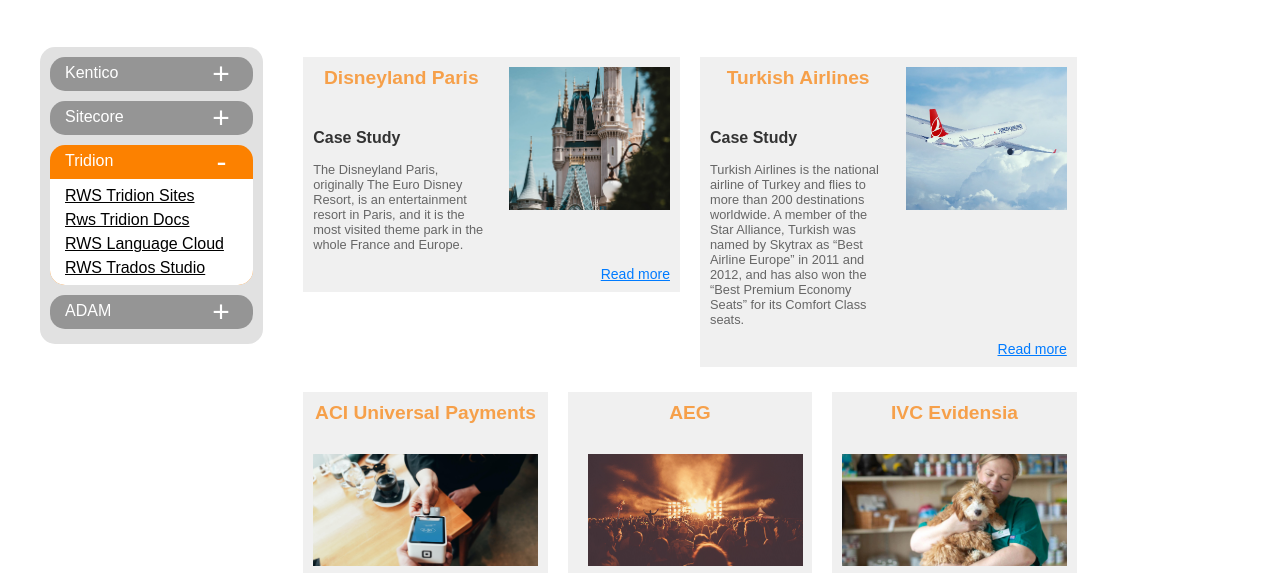
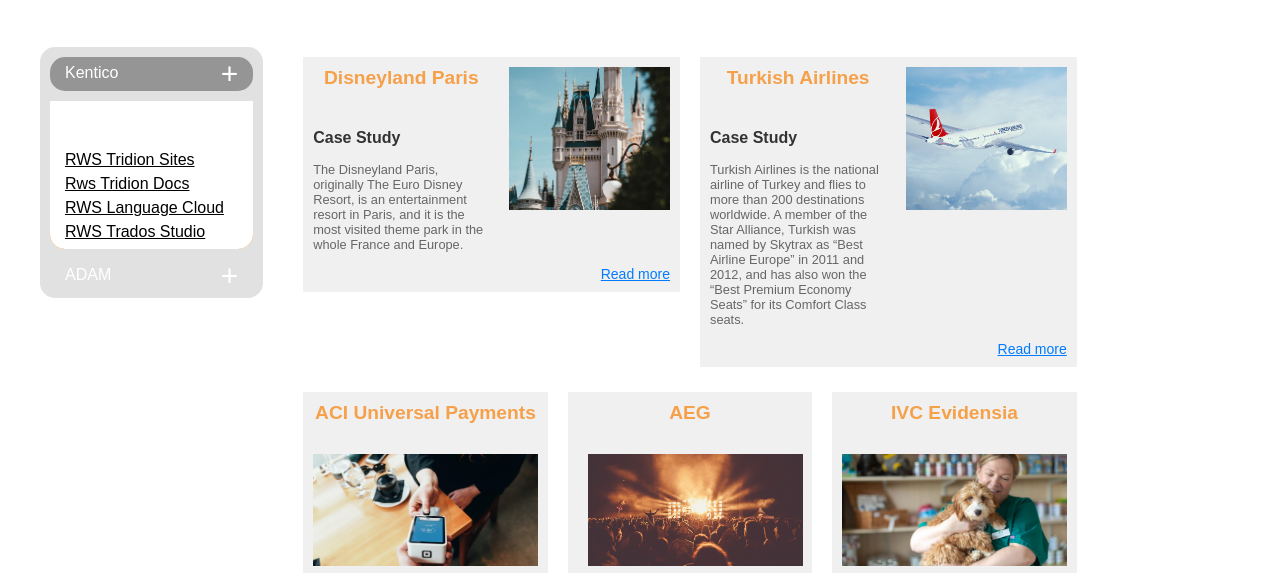
Before and after one commit to KraskoVladimir/exlrt-fe-training, a plain HTML site: page task-2/index.html in a window 1280 px wide. Shown: the part 187-760 px from the top of the page. Drawn offline with nearby package versions, Linux system fonts and the light colour scheme; files that its build step writes are made by us from their sources; files whose address does not match are found by name.

Commit message:
Task-2 moved to the separate folder

```diff
--- a/index.html
+++ b/task-2/index.html
@@ -42,7 +42,7 @@
         <div class="nav-container">
             <nav>
                 <ul class="nav-container__list">
-                    <li class="nav__item">
+                    <li class="nav__item clearfix">
                         <span class="nav__item-text">Kentico</span>
                         <span class="nav__item-toggle">+</span>
                     </li>
--- a/sections/_footer.scss
+++ b/task-2/sections/_footer.scss
@@ -13,6 +13,12 @@
 }
 
 .footer__container::after {
+  content: "";
+  display: table;
+  clear: both;
+}
+
+.clearfix::after {
   content: "";
   display: table;
   clear: both;
--- a/sections/_nav.scss
+++ b/task-2/sections/_nav.scss
@@ -34,7 +34,7 @@
   }
 
   .nav__item-text {
-    width: 85%;
+    // width: 85%;
     color: white;
     float: left;
     padding-top: 7px;
@@ -50,7 +50,8 @@
   }
 
   .nav__item-toggle {
-    width: 15%;
+    // width: 15%;
+    float: right;
     color: white;
     font-size: 30px;
     font-weight: lighter;
```
Also changed, not shown: task-2/_mixins.scss (renamed from _mixins.scss), task-2/_variables.scss (renamed from _variables.scss), task-2/main.scss (renamed from main.scss), task-2/sections/_articles.scss (renamed from sections/_articles.scss), task-2/sections/_header.scss (renamed from sections/_header.scss).
